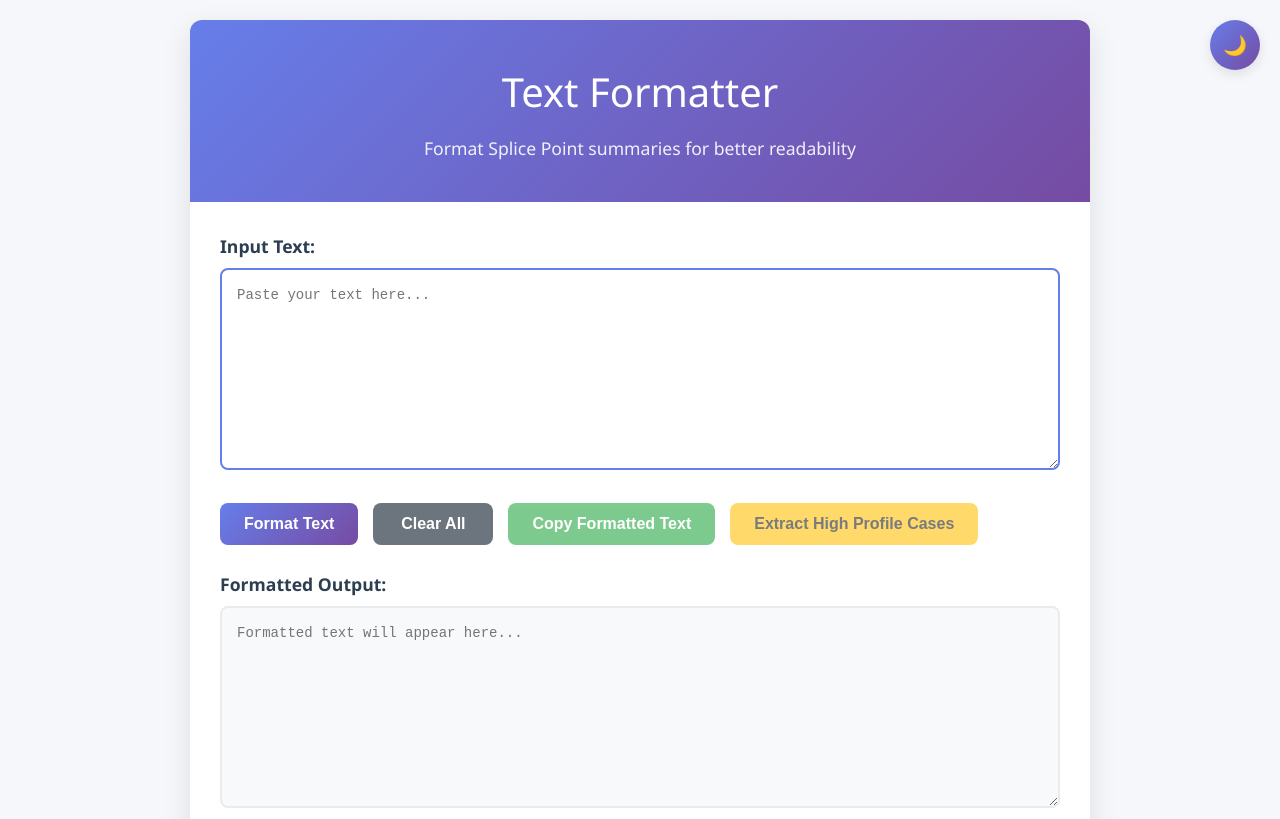
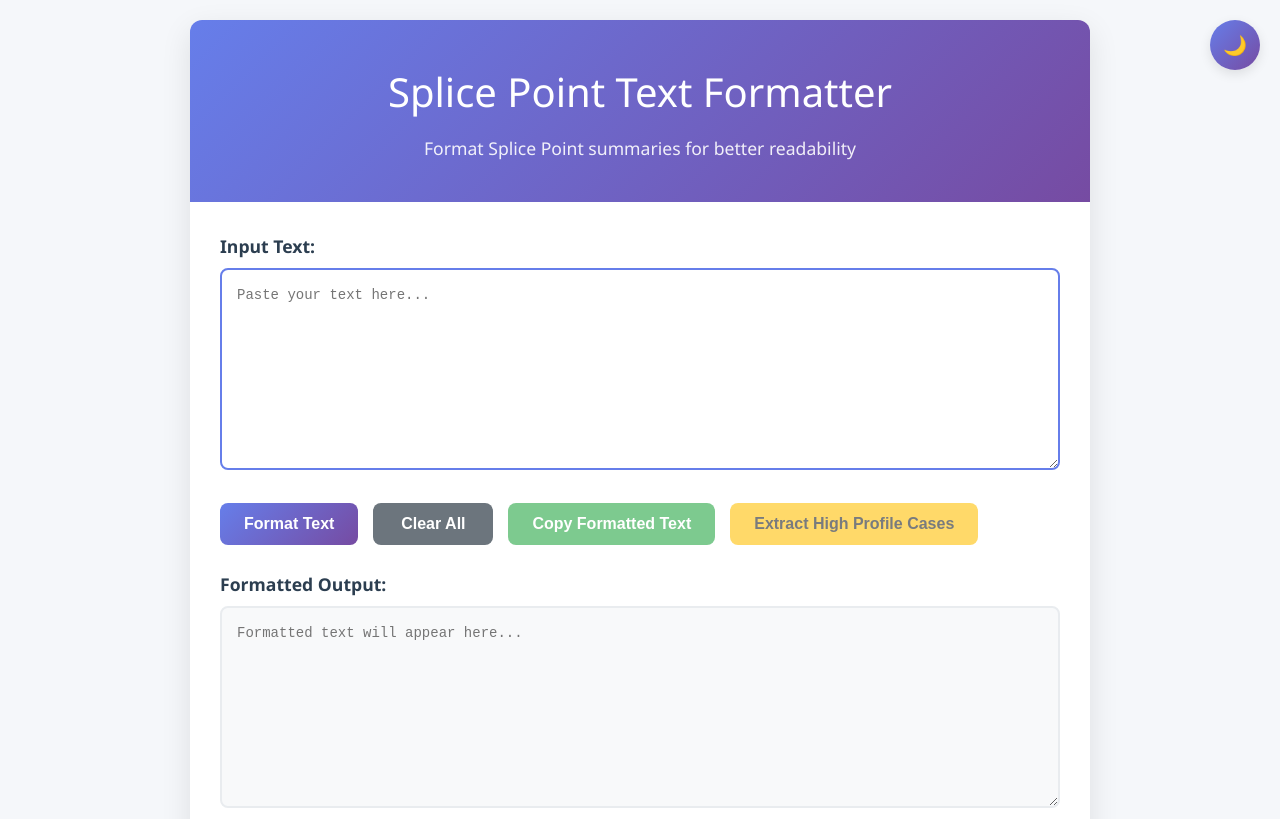
Before and after one commit to adampaulsen/zayo-web-tools, a browser extension: page textformatter/index.html in a window 1280 px wide. Shown: the top 819 px of the page. Drawn offline with Linux system fonts and the light colour scheme.

Commit message:
Rename Text Formatter to Splice Point Text Formatter across UI and docs

```diff
--- a/textformatter/index.html
+++ b/textformatter/index.html
@@ -3,7 +3,7 @@
 <head>
     <meta charset="UTF-8">
     <meta name="viewport" content="width=device-width, initial-scale=1.0">
-    <title>Text Formatter - Splice Point Tool</title>
+    <title>Splice Point Text Formatter - Splice Point Tool</title>
     <link rel="stylesheet" href="styles.css">
 </head>
 <body>
@@ -13,7 +13,7 @@
 
     <div class="container">
         <div class="header">
-            <h1>Text Formatter</h1>
+            <h1>Splice Point Text Formatter</h1>
             <p>Format Splice Point summaries for better readability</p>
         </div>
 
```
Also changed, not shown: index.html (+1 -1 lines), 2 other files.
